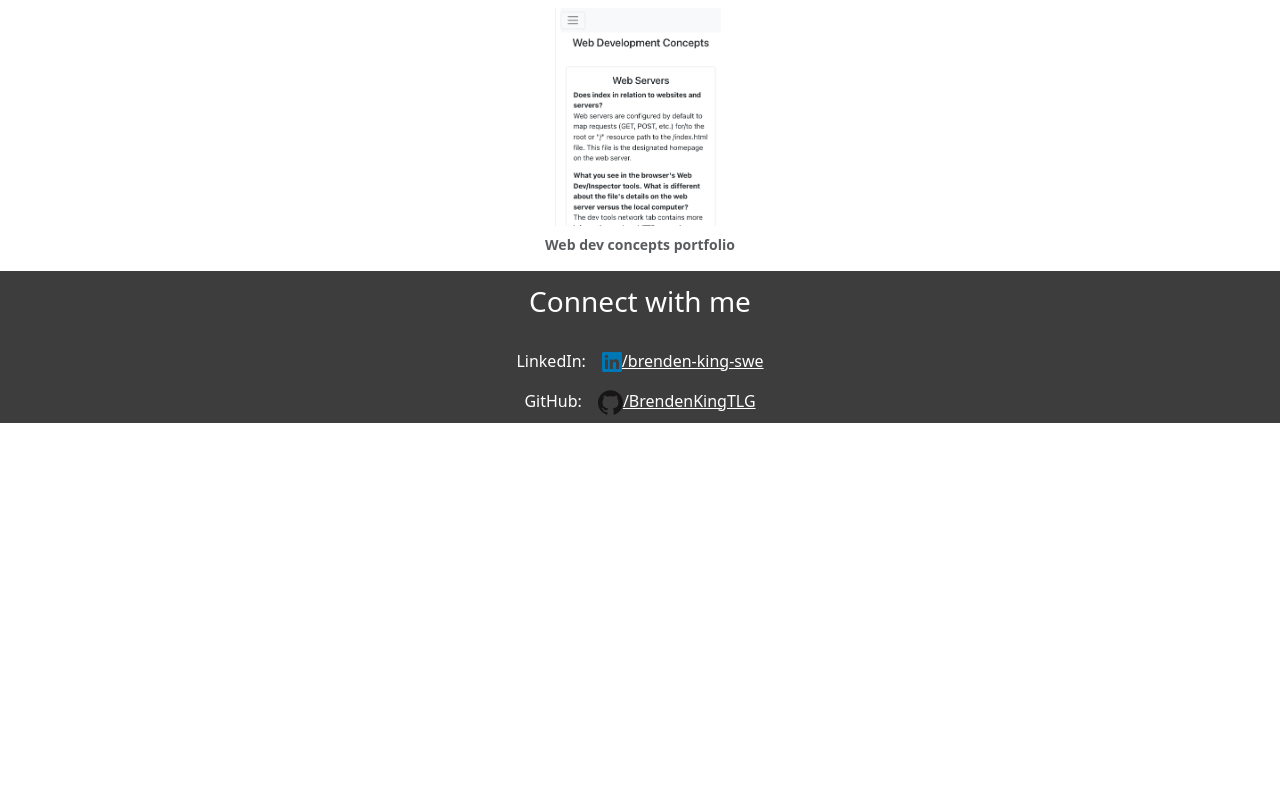
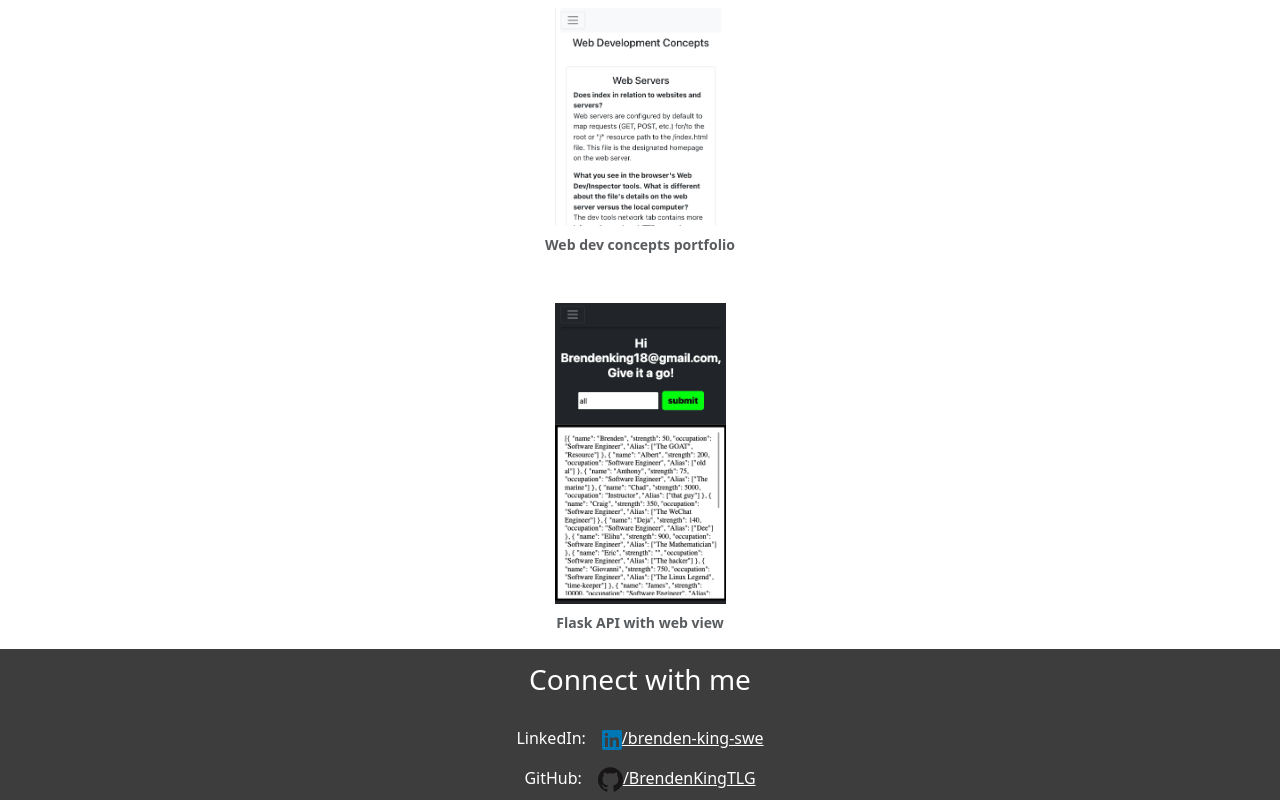
Before and after one commit to BrendenKingTLG/BrendenKingTLG.github.io, a React (Vite) app: page / in a window 1280 px wide. Shown: the part 2498-3298 px from the top of the page. Before the commit the page ends 2921 px from the top, so only its background shows below. Built offline with nearby package versions, Linux system fonts and the light colour scheme.

Commit message:
added dockerfile

```diff
--- a/src/components/Projects/Projects.tsx
+++ b/src/components/Projects/Projects.tsx
@@ -36,6 +36,19 @@ export default function Projects() {
             <strong>Web dev concepts portfolio</strong>
           </Figure.Caption>
         </Figure>
+        <Figure>
+          <a href="https://github.com/BrendenKingTLG/flask-api">
+            <Figure.Image
+              width={171}
+              height={180}
+              alt="171x180"
+              src="python-app.png"
+            />
+          </a>
+          <Figure.Caption>
+            <strong>Flask API with web view</strong>
+          </Figure.Caption>
+        </Figure>
       </section>
     </Container>
   );
```
Also changed, not shown: public/python-app.png (added), 2 other files (tests, documents, lock files or other folders).
